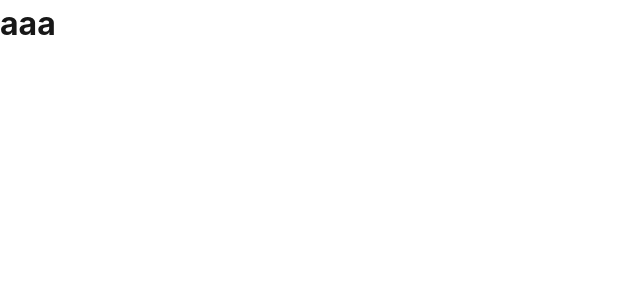
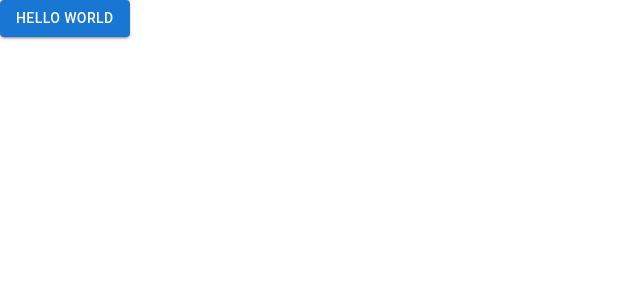
Before and after one commit to laraberns/Projeto-Acessibilidade-Front, a Next.js app: page / in a window 1280 px wide. Shown: the top 300 px of the page, without its empty margins (0-640 px from the left). Built offline with nearby package versions, Linux system fonts and the light colour scheme.

Commit message:
chore: update dependencies and integrate MUI components

```diff
--- a/src/app/page.tsx
+++ b/src/app/page.tsx
@@ -1,5 +1,5 @@
+import Button from "@mui/material/Button";
+
 export default function Home() {
-  return (
-    <h1>aaa</h1>
-  );
+  return <Button variant="contained">Hello world</Button>;
 }
```
Also changed, not shown: package.json (+9 -3 lines), 1 other file (tests, documents, lock files or other folders).
